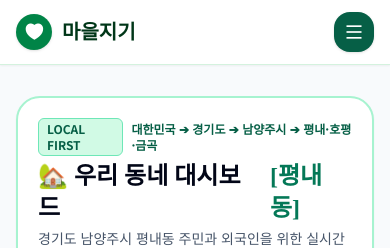
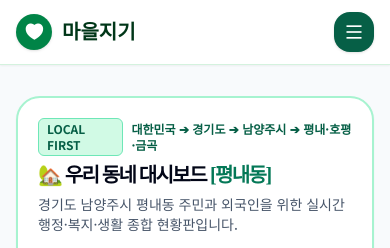
Before and after one commit to jchlee428-cyber/maeul, a React (Vite) app: page /dashboard in a window 390 px wide. Shown: the top 248 px of the page. Built offline with nearby package versions, Linux system fonts and the light colour scheme; no server answers.

Commit message:
style: Reduce letter-spacing and align 우리 동네 대시보드 and [평내동] on single line on mobile

```diff
--- a/src/pages/dashboard/page.tsx
+++ b/src/pages/dashboard/page.tsx
@@ -22,9 +22,9 @@ export default function DashboardPage() {
               </span>
               <span>대한민국 ➔ 경기도 ➔ 남양주시 ➔ 평내·호평·금곡</span>
             </div>
-            <h1 className="font-heading text-2xl md:text-4xl font-black text-slate-950 mt-1 flex items-center gap-2">
-              <span>🏡 우리 동네 대시보드</span>
-              <span className="text-emerald-700">[{village.name}]</span>
+            <h1 className="font-heading text-[1.25rem] sm:text-2xl md:text-4xl font-black text-slate-950 mt-1 flex items-center gap-1 sm:gap-2 flex-nowrap tracking-[-0.08em] sm:tracking-normal break-keep">
+              <span className="shrink-0">🏡 우리 동네 대시보드</span>
+              <span className="text-emerald-700 tracking-[-0.08em] sm:tracking-normal shrink-0">[{village.name}]</span>
             </h1>
             <p className="text-sm md:text-base text-slate-600 mt-1">
               {village.fullName} 주민과 외국인을 위한 실시간 행정·복지·생활 종합 현황판입니다.
```
